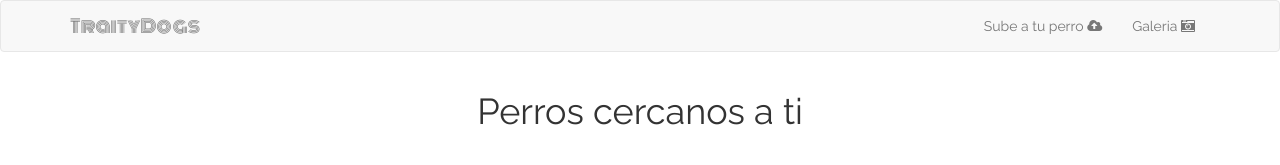
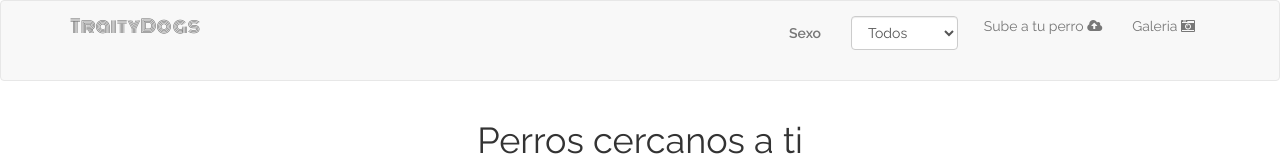
Before and after one commit to rubnvp/traitydogs, a website: page public/index.html in a window 1280 px wide. Shown: the top 165 px of the page. Drawn offline with nearby package versions, Linux system fonts and the light colour scheme; some packages are replaced by stand-ins of ours; a script that the page names is missing.

Commit message:
added filter

```diff
--- a/public/index.html
+++ b/public/index.html
@@ -33,6 +33,25 @@
             <!-- Collect the nav links, forms, and other content for toggling -->
             <div class="collapse navbar-collapse" id="navbar-collapse">
                 <ul class="nav navbar-nav navbar-right topnav">
+                    <li><a>
+                      <form class="form-horizontal">
+                      <fieldset>
+
+                      <!-- Select Basic -->
+                      <div class="form-group">
+                        <label class="col-md-4 control-label" for="dog-filter">Sexo</label>
+                        <div class="col-md-4">
+                          <select id="dog-filter" name="dog-filter" class="form-control">
+                            <option value="1">Todos</option>
+                            <option value="2">Hembra</option>
+                            <option value="3">Macho</option>
+                          </select>
+                        </div>
+                      </div>
+
+                      </fieldset>
+                      </form>
+                    </a></li>
                     <li><a class="upload-dog" href="#upload-dog">Sube a tu perro <i class="fa fa-cloud-upload"></i></a></li>
                     <li><a class="gallery" href="#gallery">Galeria <i class="fa fa-camera-retro"></i></a></li>
                 </ul>
--- a/public/less/traitydogs.less
+++ b/public/less/traitydogs.less
@@ -98,3 +98,7 @@ footer {
 .modal-backdrop {
 	z-index: 10;
 }
+
+#dog-filter {
+	min-width: 107px;
+}
```
Also changed, not shown: public/css/traitydogs.css.
